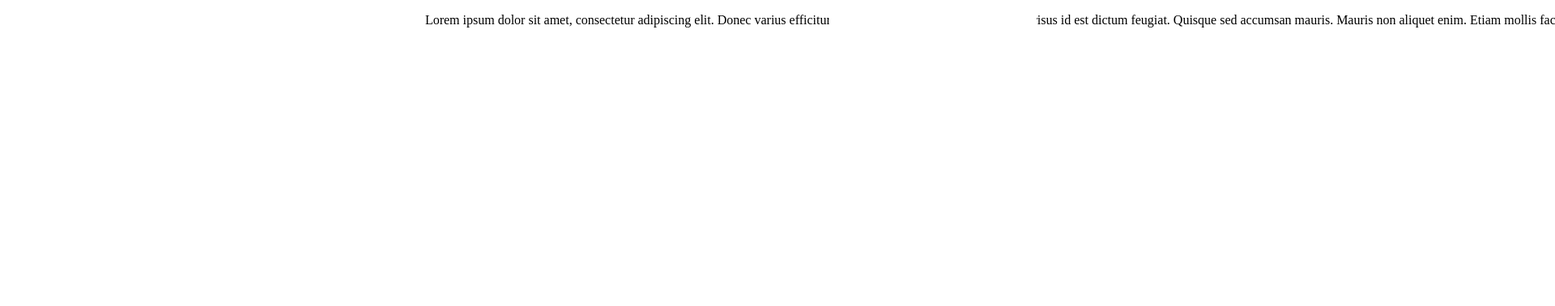
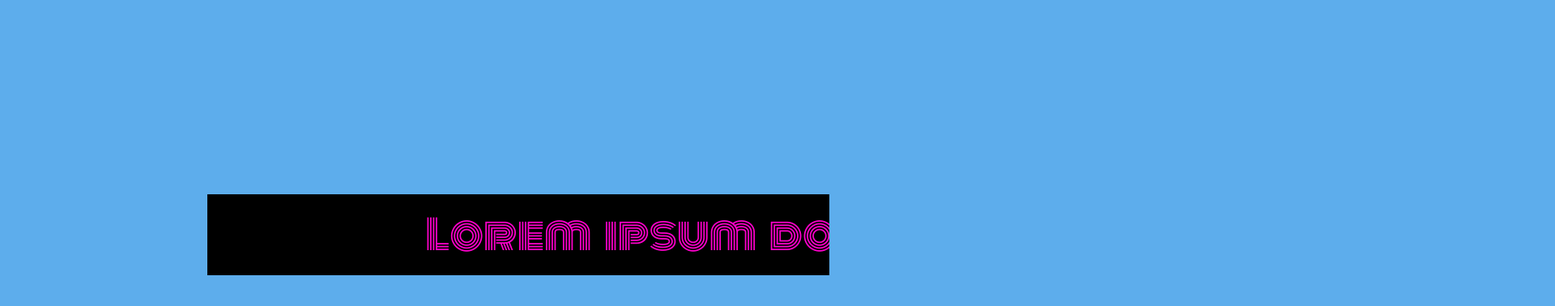
Before and after one commit to valeporpo/bulletin-board, a plain HTML site: page index.html in a window 1280 px wide. Shown: the top 378 px of the page at 81% size, 1920 px wide, since content can reach past the window. Drawn offline with Linux system fonts and the light colour scheme; a web font is replaced by a local one.

Commit message:
Added base styles andwindow.onload

```diff
--- a/script.js
+++ b/script.js
@@ -1,8 +1,11 @@
+addEventListener("load", function() {
+  element.style.visibility = 'visible'
+  startAnimation()
+});
+
 let counter = 0, animate
 let container = document.querySelector('body div.container')
 let element = document.querySelector('body div.container div.contained')
-
-startAnimation()
 
 // Trasla di un pixel verso sx
 function translateToLeft() {
--- a/style.css
+++ b/style.css
@@ -1,6 +1,8 @@
+@import url('https://fonts.googleapis.com/css2?family=Monoton&family=Warnes&display=swap');
+
 html {
 
-    overflow-x: hidden;
+
 
 }
 
@@ -8,12 +10,17 @@ body {
     background-color: white;
     padding: 0;
     margin: 0;
+    height: 100vh;
+    background-color: #5DADEC;
 }
 
 body > div.main {
 
     background-color: inherit;
-
+    font-size: 50px;
+    word-spacing: 10px;
+    position: relative;
+    top: 30%;
 }
 
 body > div.main > div.aside {
@@ -22,7 +29,7 @@ body > div.main > div.aside {
     width: 20%;
     background-color: inherit;
     z-index: 2;
-    height: 50px;
+    height: 100px;
     float: left;
 
 }
@@ -32,8 +39,11 @@ body > div.main > div.container {
     width: 60%;
     z-index: -1;
     position: relative;
-    height: 50px;
+    height: 100px;
     float: left;
+    background-color: black;
+    color: #FF00CC;
+    overflow: hidden;
 
 }
 
@@ -41,8 +51,10 @@ body > div.main > div.container > div.contained {
 
     float: right;
     position: relative;
-    line-height: 50px;
+    line-height: 100px;
     background-color: inherit;
     white-space: nowrap;
+    font-family: 'Monoton', cursive;
+    visibility: hidden;
 
 }
```
Lines whose indentation alone changed are shown as unchanged.
